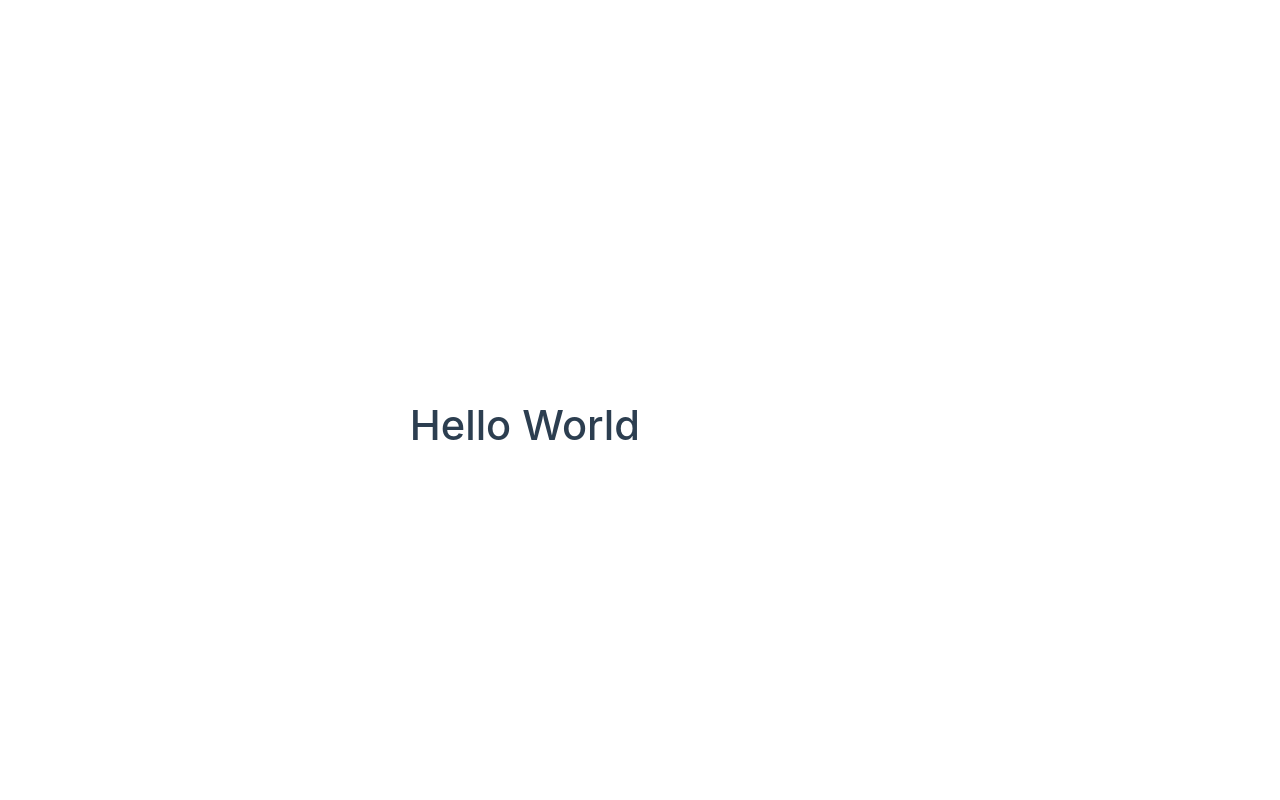
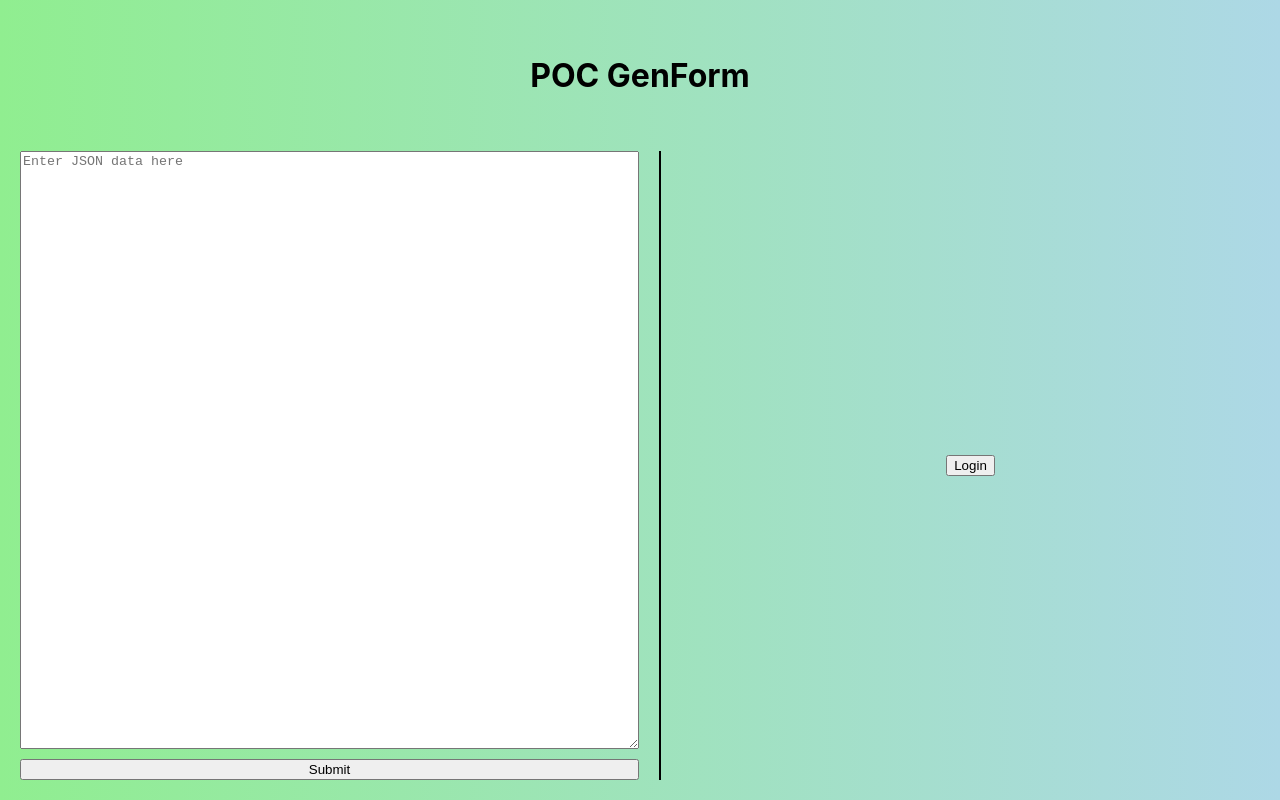
Before and after one commit to GenForm/GenForm, a Vue app in the folder GenForm-Tests/Vue/: page / in a window 1280 px wide. Built offline with nearby package versions, Linux system fonts and the light colour scheme.

Commit message:
Front Vue JS crée

```diff
--- a/GenForm-Tests/Vue/src/App.vue
+++ b/GenForm-Tests/Vue/src/App.vue
@@ -1,7 +1,7 @@
 <script setup>
-import HelloWorld from './components/HelloWorld.vue'
+import HomePage from './components/HomePage.vue'
 </script>
 
 <template>
-  <HelloWorld />
+  <HomePage />
 </template>
--- /dev/null
+++ b/GenForm-Tests/Vue/src/assets/home-page.css
@@ -0,0 +1,57 @@
+.home-page {
+  text-align: center;
+  background: linear-gradient(to left, lightblue, lightgreen);
+  height: 100vh;
+  display: flex;
+  flex-direction: column;
+}
+
+.title {
+  margin-top: 50px;
+  font-size: 2rem;
+  font-weight: bold;
+  color: black;
+}
+
+.content {
+  display: flex;
+  margin-top: 50px;
+  margin-bottom: 20px;
+  flex: 1;
+  align-items: stretch;
+}
+
+.left-section {
+  flex: 1;
+  padding: 0 20px;
+  display: flex;
+  flex-direction: column;
+  justify-content: flex-start;
+  height: 100%;
+}
+
+.right-section {
+  flex: 1;
+  display: flex;
+  flex-direction: column;
+  justify-content: center;
+  align-items: center;
+}
+
+.split-line {
+  border-left: 2px solid black;
+}
+
+.json-input {
+  width: 100%;
+  height: 100%;
+  min-height: 100px;
+  max-height: calc(100vh - 200px);
+  margin-bottom: 10px;
+  resize: vertical;
+  overflow: auto;
+}
+
+.submit-button {
+  margin-top: auto;
+}
--- a/GenForm-Tests/Vue/src/assets/main.css
+++ b/GenForm-Tests/Vue/src/assets/main.css
@@ -1,35 +1,15 @@
 @import './base.css';
 
-#app {
-  max-width: 1280px;
-  margin: 0 auto;
-  padding: 2rem;
-  font-weight: normal;
+body {
+  margin: 0;
+  font-size: 15px;
+  text-rendering: optimizeLegibility;
+  -webkit-font-smoothing: antialiased;
+  -moz-osx-font-smoothing: grayscale;
 }
 
-a,
-.green {
-  text-decoration: none;
-  color: hsla(160, 100%, 37%, 1);
-  transition: 0.4s;
-  padding: 3px;
+#app {
+  display: flex;
+  flex-direction: column;
+  height: 100vh;
 }
-
-@media (hover: hover) {
-  a:hover {
-    background-color: hsla(160, 100%, 37%, 0.2);
-  }
-}
-
-@media (min-width: 1024px) {
-  body {
-    display: flex;
-    place-items: center;
-  }
-
-  #app {
-    display: grid;
-    grid-template-columns: 1fr 1fr;
-    padding: 0 2rem;
-  }
-}
--- a/GenForm-Tests/Vue/src/components/HelloWorld.vue
+++ /dev/null
@@ -1,12 +0,0 @@
-<template>
-  <h1> Hello World </h1>
-</template>
-
-<style scoped>
-h1 {
-  font-weight: 500;
-  font-size: 2.6rem;
-  text-align: center;
-  margin-top: 50px;
-}
-</style>
--- /dev/null
+++ b/GenForm-Tests/Vue/src/components/HomePage.vue
@@ -0,0 +1,27 @@
+<template>
+  <div class="home-page">
+    <h1 class="title">POC GenForm</h1>
+
+    <div class="content">
+      <div class="left-section">
+        <textarea
+          ref="jsonInput"
+          class="json-input"
+          placeholder="Enter JSON data here"
+        />
+        <button class="submit-button">Submit</button>
+      </div>
+
+      <div class="split-line"/>
+
+      <div class="right-section">
+        <!-- To be completed once the Vue npm package is created -->
+        <button>Login</button>
+      </div>
+    </div>
+  </div>
+</template>
+
+<style scoped>
+@import "../assets/home-page.css";
+</style>
```
Also changed, not shown: GenForm-Tests/Vue/src/assets/base.css (line endings or trailing spaces), GenForm-Tests/Vue/src/assets/logo.svg (deleted).
